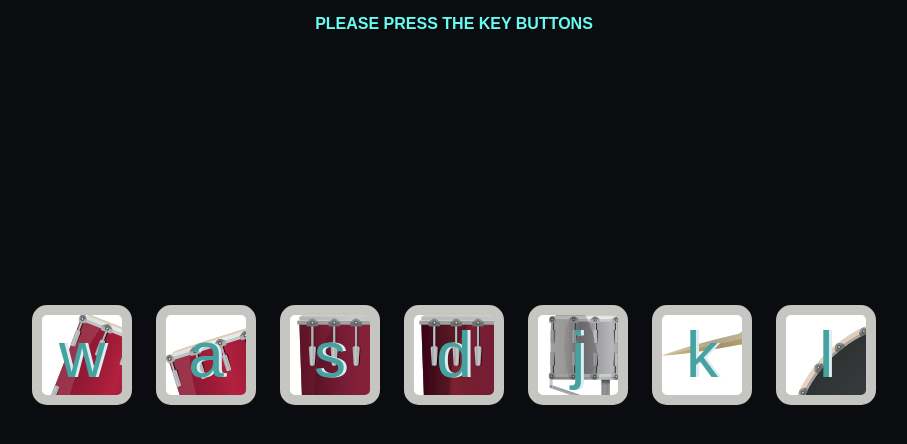
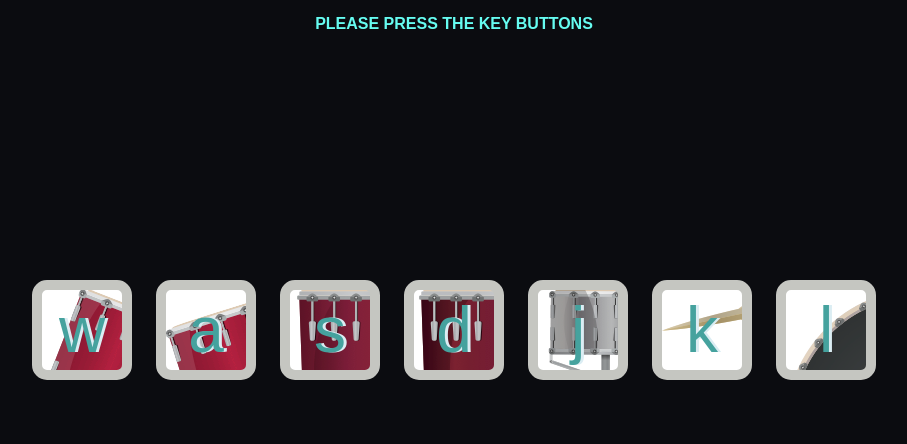
Before and after one commit to brianlee1597/ClassProject-DrumKit, a plain HTML site: page index.html in a window 1280 px wide. Shown: the part 154-598 px from the top of the page, without its empty margins (194-1101 px from the left). Drawn offline with Linux system fonts and the light colour scheme.

Commit message:
style fix

```diff
--- a/style.css
+++ b/style.css
@@ -49,7 +49,7 @@ h6{
 }
 
 .set {
-  padding-top: 225px;
+  padding-top: 200px;
 }
 
 .game-over {
```
